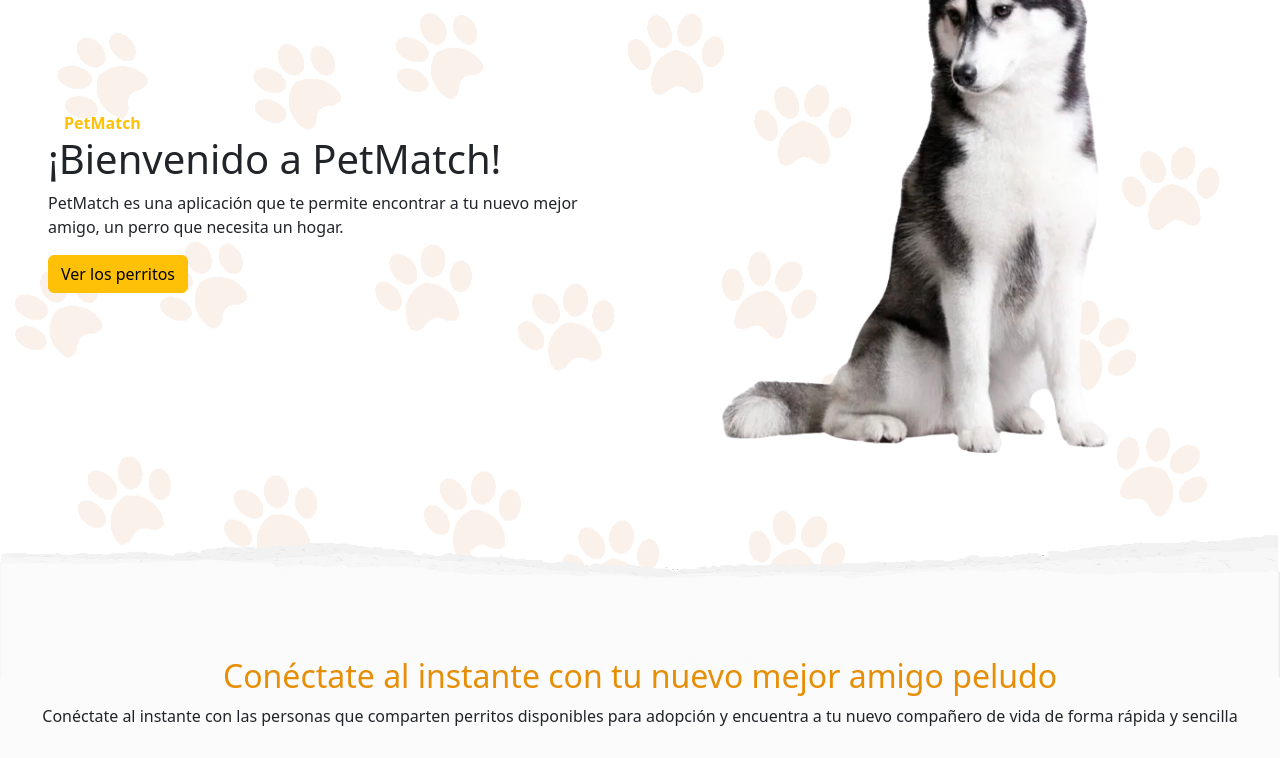
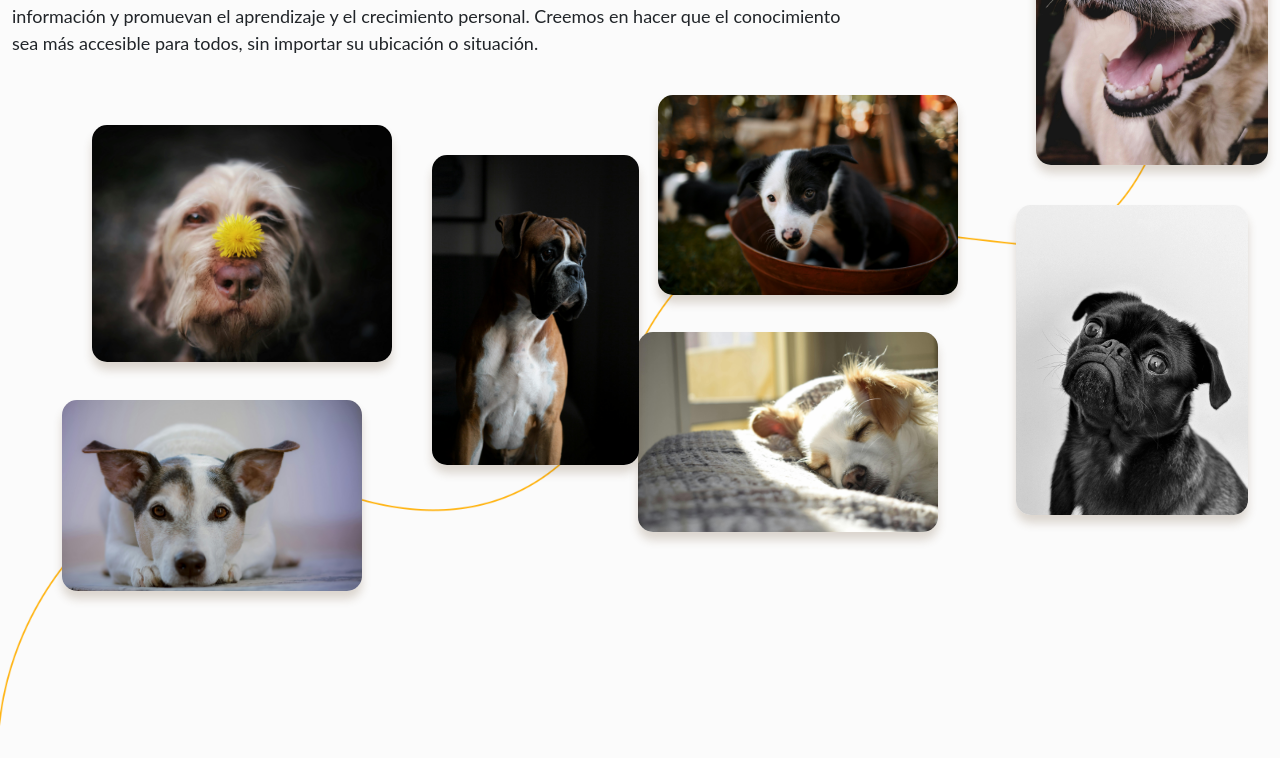
Before and after one commit to alber748/pet-match-front, a React (Vite) app: page / in a window 1280 px wide. Shown: the part 260-1018 px from the top of the page. Built offline with nearby package versions, Linux system fonts and the light colour scheme.

Commit message:
Update seccion Home

```diff
--- a/src/app/Pages/Acerca-de/AcercaDe.tsx
+++ b/src/app/Pages/Acerca-de/AcercaDe.tsx
@@ -1,14 +1,13 @@
-import { AcercaDePrimeraSection } from "./components/AcercaDePrimeraSection";
+import { BannerPages } from "../../components/BannerPages";
 import { AcercaDeSegundaSection } from "./components/AcercaDeSegundaSection";
 import { AcercaDeTerceraSection } from "./components/AcercaDeTerceraSection";
 
+import perritoImg from "../../../assets/perrito-home.png"
+import separador from "../../../assets/recorte-seccion.png";
 export const AcercaDe = () => {
   return (
     <div className="about-page">
-      <AcercaDePrimeraSection
-        title="En PetMatch nuestra mision es acercarte a tu nuevo comparñero"
-        description="En PetMatch, nos dedicamos a proporcionar soluciones innovadoras y accesibles que faciliten el acceso a la información y promuevan el aprendizaje y el crecimiento personal. Creemos en hacer que el conocimiento sea más accesible para todos, sin importar su ubicación o situación."
-      />
+      <BannerPages perritoImg={perritoImg} separador={separador} title="ACERCADE NUESTRA MISION" text="lorem" />
       <AcercaDeSegundaSection
         title="Nuestro Equipo"
 
--- a/src/app/Pages/Home/Home.tsx
+++ b/src/app/Pages/Home/Home.tsx
@@ -1,26 +1,24 @@
 // Componentes Generales
-import { BannerPages } from '../../components/BannerPages';
+import { AcercaDePrimeraSection } from '../Acerca-de/components/AcercaDePrimeraSection';
 
 // Assets
-import perritoImg from "../../../assets/perrito-home.png";
-import separador from "../../../assets/recorte-seccion.png";
+
 import { CatalogoMin } from '../../components/CatalogoMin';
 import { PorqueEscogernos } from './components/PorqueEscogernos';
 
 export const Home = () => {
   return (
     <div className="home">
-      <BannerPages perritoImg={ perritoImg } separador={ separador }
-      title="¡Bienvenido a PetMatch!"
-      text="PetMatch es una aplicación que te permite encontrar a tu nuevo mejor
-      amigo, un perro que necesita un hogar."
+      <AcercaDePrimeraSection
+        title="En PetMatch nuestra mision es acercarte a tu nuevo comparñero"
+        description="En PetMatch, nos dedicamos a proporcionar soluciones innovadoras y accesibles que faciliten el acceso a la información y promuevan el aprendizaje y el crecimiento personal. Creemos en hacer que el conocimiento sea más accesible para todos, sin importar su ubicación o situación."
       />
-      <h2 className='title-section margin--10'>Conéctate al instante con tu nuevo mejor amigo peludo</h2>
+      <h2 className='title-section mt-4'>Conéctate al instante con tu nuevo mejor amigo peludo</h2>
       <p className='text-center'>
-      Conéctate al instante con las personas que comparten perritos disponibles para adopción y encuentra a tu nuevo compañero de vida de forma rápida y sencilla
+        Conéctate al instante con las personas que comparten perritos disponibles para adopción y encuentra a tu nuevo compañero de vida de forma rápida y sencilla
       </p>
-      <CatalogoMin/>
-      <PorqueEscogernos/>
+      <CatalogoMin />
+      <PorqueEscogernos />
     </div>
   );
 };
--- a/src/app/components/BannerPages.tsx
+++ b/src/app/components/BannerPages.tsx
@@ -8,7 +8,7 @@ interface BannerPagesProps {
   text : string;
 }
 
-export const BannerPages = ({ perritoImg, separador, title, text }: BannerPagesProps) => {
+export const BannerPages = ({ perritoImg, title, text }: BannerPagesProps) => {
   return (
     <>
       <div className="banner-container z-0">
@@ -26,11 +26,7 @@ export const BannerPages = ({ perritoImg, separador, title, text }: BannerPagesP
           </div>
         </div>
       </div>
-      {
-        separador ? (<div className="separador">
-        <img src={ separador } alt="" className="img-separate" />
-      </div>) : (null)
-      }
+
     </>
   );
 };
--- a/src/index.css
+++ b/src/index.css
@@ -1,3 +1,9 @@
+body {
+  font-family: "Lato", sans-serif !important;
+  font-weight: 400;
+  font-style: normal
+}
+
 header {
   background-color: #fbfbfb;
   text-align: center;
@@ -353,7 +359,7 @@ footer {
 
   & h1 {
     color: #e78e07;
-    font-size: 50px;
+    font-size: 47px;
   }
 
   & p {
@@ -723,7 +729,7 @@ p .cursor-pointer:hover {
 }
 
 .form-publicacion {
-  & input{
+  & input {
     border-radius: 15px;
   }
 }
```
